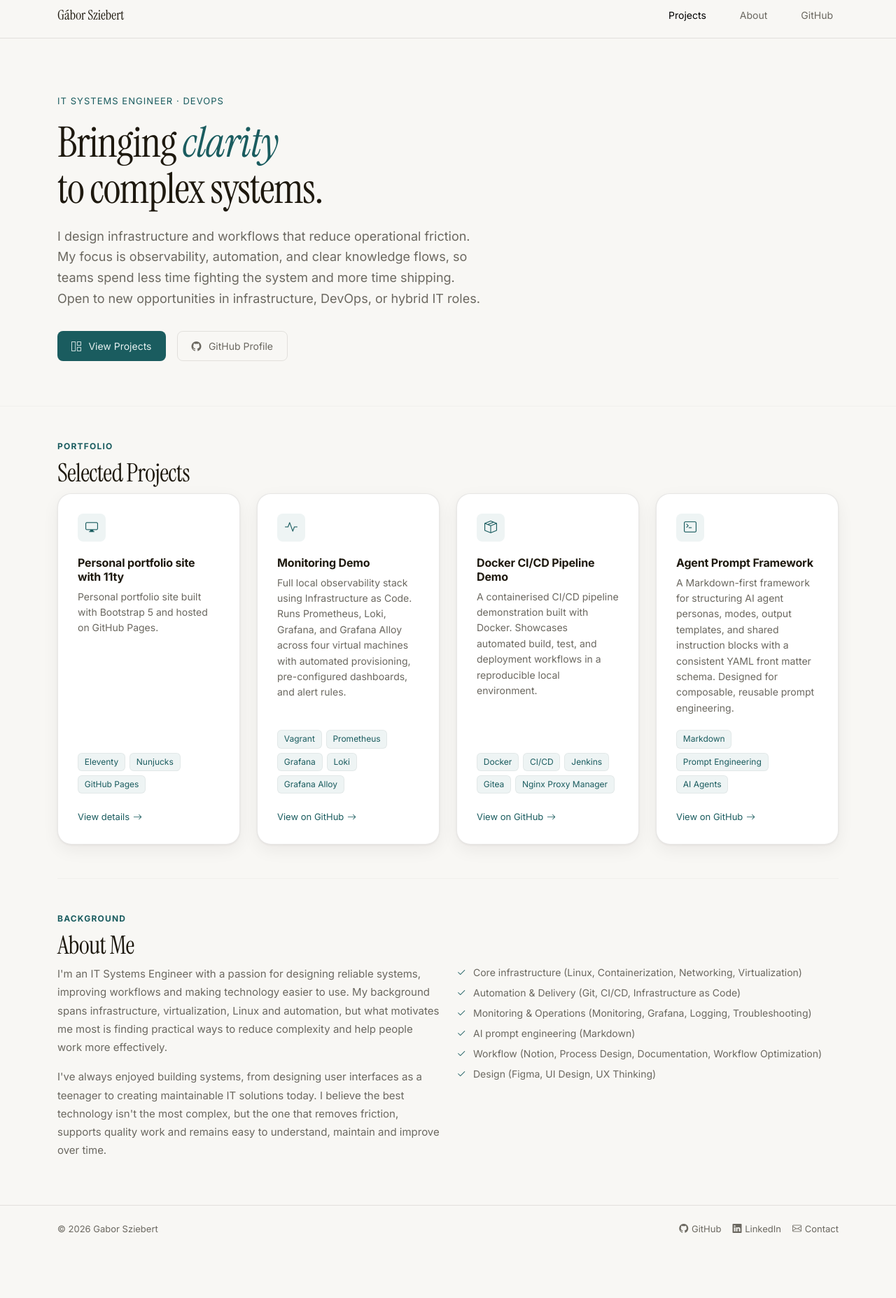
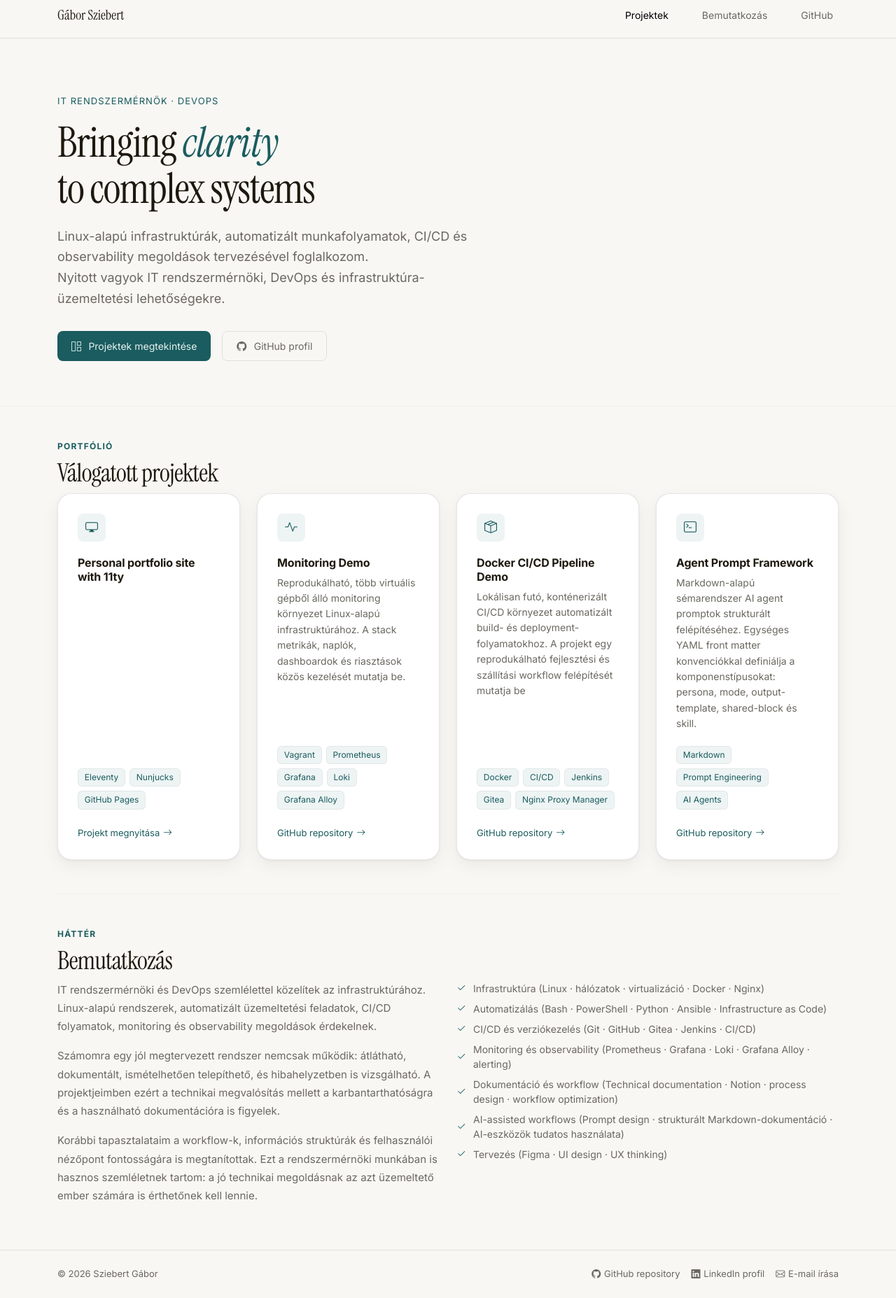
Before and after one commit to bwgabor/bwgabor.github.io, an Eleventy site: page src/index.njk in a window 1280 px wide. Shown: the part 11-1866 px from the top of the page at 70% size. Before the commit the page ends 1801 px from the top, so only its background shows below. Built offline with nearby package versions, Linux system fonts and the light colour scheme; Eleventy itself is replaced by a stand-in of ours; files that its build step writes are made by us from their sources; what markdown-it-attrs would draw is missing.

Commit message:
feat(portfolio): localize main page to Hungarian and update SEO meta tags
- Update `src/index.njk` front matter with Hungarian title and description
- Localize hero section, project cards, and about section to Hungarian
- Refine "Agent Prompt Framework" project description to accurately reflect schema-based architecture
- Update skills section grouping and rename AI skill to "AI-assisted workflows"
- Add open graph, twitter card, and canonical link meta tags to `src/_includes/base.njk`
- Update JSON-LD structured data with accurate job title and skills

```diff
--- a/src/_data/footer.json
+++ b/src/_data/footer.json
@@ -1,18 +1,18 @@
 [
   {
-    "label": "GitHub",
+    "label": "GitHub repository",
     "url": "https://github.com/bwgabor",
     "icon": "bi bi-github",
     "external": true
   },
   {
-    "label": "LinkedIn",
+    "label": "LinkedIn profil",
     "url": "https://www.linkedin.com/in/gabor-sziebert/",
     "icon": "bi bi-linkedin",
     "external": true
   },
   {
-    "label": "Contact",
+    "label": "E-mail írása",
     "url": "mailto:gabor.sziebert@gmail.com",
     "icon": "bi bi-envelope",
     "external": false
--- a/src/_data/navigation.json
+++ b/src/_data/navigation.json
@@ -1,5 +1,5 @@
 [
-  { "label": "Projects", "url": "#projects" },
-  { "label": "About", "url": "/#about" },
+  { "label": "Projektek", "url": "#projects" },
+  { "label": "Bemutatkozás", "url": "/#about" },
   { "label": "GitHub", "url": "https://github.com/bwgabor", "external": true }
 ]
--- a/src/_includes/base.njk
+++ b/src/_includes/base.njk
@@ -2,27 +2,32 @@
 <html lang="hu" data-bs-theme="light">
 
 <head>
-  <title>{{ title if title else "Gábor Sziebert · Portfolio, Projects, and Experience" }}</title>
+  <title>{{ title }}</title>
   <meta charset="UTF-8" />
   <meta name="viewport" content="width=device-width, initial-scale=1.0" />
-  <meta name="description" content="IT Systems Engineer, DevOps, and Workflow Automation. Portfolio, Projects, and Experience." />
+  <meta name="description" content="{{ description | default('Szibert Gábor IT rendszermérnök és DevOps portfóliója: Linux, automatizálás, CI/CD, Docker, monitoring, observability és dokumentációs projektek.') }}" />
   <link rel="canonical" href="https://bwgabor.github.io/">
 
   <meta name="google-site-verification" content="U5FadCEvyO8wjT_loMny51FcWQlAS7KLPt-C0CzivZU" />
 
   <!-- Open Graph / Social -->
   <meta property="og:type" content="website">
-  <meta property="og:url" content="https://bwgabor.github.io/">
-  <meta property="og:title" content="Gábor Sziebert · Portfolio, Projects, and Experience">
-  <meta property="og:site_name" content="Gábor Sziebert · Portfolio, Projects, and Experience">
-  <meta property="og:description" content="IT Systems Engineer, DevOps, and Workflow Automation. Portfolio, Projects, and Experience.">
+  <meta property="og:locale" content="hu_HU">
+  <meta property="og:site_name" content="Sziebert Gábor">
+  <meta property="og:title" content="{{ title }}">
+  <meta property="og:description" content="{{ description }}">
+  <meta property="og:url" content="{{ canonicalUrl }}">
+  <meta property="og:image" content="{{ ogImage }}">
   <meta property="og:image" content="https://bwgabor.github.io/assets/img/og-image.png">
+  <meta property="og:image:width" content="1200">
+  <meta property="og:image:height" content="630">
+  <meta property="og:image:alt" content="Szibert Gábor - IT rendszermérnök és DevOps portfólió">
 
   <!-- Twitter Card -->
   <meta name="twitter:card" content="summary_large_image">
-  <meta name="twitter:title" content="Gábor Sziebert · Portfolio, Projects, and Experience">
-  <meta name="twitter:description" content="IT Systems Engineer, DevOps, and Workflow Automation. Portfolio, Projects, and Experience.">
-  <meta name="twitter:image" content="https://bwgabor.github.io/assets/img/og-image.png">
+  <meta name="twitter:title" content="{{ title }}">
+  <meta name="twitter:description" content="{{ description }}">
+  <meta name="twitter:image" content="{{ ogImage }}">
 
   <!-- Bootstrap CDN -->
   <link href="https://cdn.jsdelivr.net/npm/bootstrap-icons@1.11.3/font/bootstrap-icons.min.css" rel="stylesheet">
@@ -34,17 +39,37 @@
   {
   "@context": "https://schema.org",
   "@type": "ProfilePage",
-  "dateCreated": "2025-01-01",
-  "dateModified": "2026-07-02",
   "mainEntity": {
     "@type": "Person",
-    "name": "Gábor Sziebert",
+    "name": "Sziebert Gábor",
+    "alternateName": "Gábor Sziebert",
     "url": "https://bwgabor.github.io",
-    "jobTitle": "DevOps Engineer",
-    "description": "IT Systems Engineer, DevOps, and Workflow Automation specialist.",
+    "jobTitle": "IT rendszermérnök",
+    "description": "IT rendszermérnök DevOps, infrastruktúra-automatizálás és observability fókusszal.",
     "sameAs": [
       "https://www.linkedin.com/in/gabor-sziebert/",
       "https://github.com/bwgabor"
+    ],
+    "image": {
+      "@type": "ImageObject",
+      "url": "https://bwgabor.github.io/assets/img/og-image.png",
+      "width": 1200,
+      "height": 630
+    },
+    "knowsAbout": [
+      "Linux",
+      "DevOps",
+      "Infrastructure as Code",
+      "CI/CD",
+      "Docker",
+      "Prometheus",
+      "Grafana",
+      "Loki",
+      "Observability",
+      "Virtualization",
+      "Networking",
+      "Technical Documentation",
+      "AI-assisted workflows"
     ]
   }
 }
@@ -89,7 +114,7 @@
   <footer class="site-footer py-4">
     <div class="container">
       <div class="d-flex flex-column flex-md-row justify-content-between align-items-center gap-3">
-        <p class="mb-0 footer-text">&copy; 2026 Gabor Sziebert</p>
+        <p class="mb-0 footer-text">&copy; 2026 Sziebert Gábor</p>
         <div class="footer-links d-flex gap-3">
           {% for item in footer %}
             <a href="{{ item.url }}" {% if item.external %}target="_blank" rel="noopener noreferrer"{% endif %}>
--- a/src/index.njk
+++ b/src/index.njk
@@ -1,5 +1,10 @@
 ---
-title: "Gábor Sziebert · Portfolio, Projects, and Experience"
+title: "Sziebert Gábor | IT rendszermérnök és DevOps portfólió"
+description: "Sziebert Gábor IT rendszermérnök és DevOps portfóliója: Linux, automatizálás, CI/CD, Docker, monitoring, observability és dokumentációs projektek."
+lang: hu
+permalink: /
+canonicalUrl: "https://bwgabor.github.io/"
+ogImage: "https://bwgabor.github.io/assets/img/og-image.png"
 ---
 {% extends "base.njk" %}
 
@@ -10,19 +15,18 @@ title: "Gábor Sziebert · Portfolio, Projects, and Experience"
     <div class="container">
       <div class="row">
         <div class="col-lg-8">
-          <p class="hero-eyebrow">IT Systems Engineer · DevOps</p>
-          <h1 class="hero-title">Bringing <em>clarity</em><br>to complex systems.</h1>
+          <p class="hero-eyebrow">IT rendszermérnök · DevOps</p>
+          <h1 class="hero-title">Bringing <em>clarity</em><br> to complex systems</h1>
           <p class="hero-sub">
-            I design infrastructure and workflows that reduce operational friction. My focus is observability, automation, and clear
-            knowledge flows, so teams spend less time fighting the system and more time shipping.<br>
-            Open to new opportunities in infrastructure, DevOps, or hybrid IT roles.
+            Linux-alapú infrastruktúrák, automatizált munkafolyamatok, CI/CD és observability megoldások tervezésével foglalkozom.<br>
+            Nyitott vagyok IT rendszermérnöki, DevOps és infrastruktúra-üzemeltetési lehetőségekre.
           </p>
           <div class="d-flex flex-column flex-sm-row gap-3 mt-4">
             <a href="#projects" class="btn-primary-custom d-flex justify-content-center align-items-center">
-              <i class="bi bi-grid-1x2 me-1"></i> View Projects
+              <i class="bi bi-grid-1x2 me-1"></i> Projektek megtekintése
             </a>
             <a href="https://github.com/bwgabor" target="_blank" rel="noopener noreferrer" class="btn-ghost-custom d-flex justify-content-center align-items-center">
-              <i class="bi bi-github me-1"></i> GitHub Profile
+              <i class="bi bi-github me-1"></i> GitHub profil
             </a>
           </div>
         </div>
@@ -36,8 +40,8 @@ title: "Gábor Sziebert · Portfolio, Projects, and Experience"
     <div class="container">
       <div class="row">
         <div class="col">
-          <p class="section-label">Portfolio</p>
-          <h2 class="section-title" id="projects-heading">Selected Projects</h2>
+          <p class="section-label">Portfólió</p>
+          <h2 class="section-title" id="projects-heading">Válogatott projektek</h2>
         </div>
       </div>
       <div class="row row-cols-1 row-cols-md-2 row-cols-lg-3 row-cols-xl-4 g-4">
@@ -49,7 +53,7 @@ title: "Gábor Sziebert · Portfolio, Projects, and Experience"
             <!-- Icon could be made dynamic later via frontmatter -->
             <div class="project-icon"><i class="bi bi-{{ project.data.icon }}"></i></div>
             <p class="project-name">{{ project.data.title }}</p>
-            <p class="project-desc">{{ project.data.description }}</p>
+            <p class="project-desc">{{ project.data.short_description }}</p>
             {% if project.data.technologies %}
             <div class="tech-tags">
               {% for tech in project.data.technologies %}
@@ -57,7 +61,7 @@ title: "Gábor Sziebert · Portfolio, Projects, and Experience"
               {% endfor %}
             </div>
             {% endif %}
-            <span class="project-link">View details <i class="bi bi-arrow-right"></i></span>
+            <span class="project-link">Projekt megnyitása <i class="bi bi-arrow-right"></i></span>
           </a>
         </div>
         {% endif %}
@@ -67,9 +71,7 @@ title: "Gábor Sziebert · Portfolio, Projects, and Experience"
             <div class="project-icon"><i class="bi bi-activity"></i></div>
             <p class="project-name">Monitoring Demo</p>
             <p class="project-desc">
-              Full local observability stack using Infrastructure as Code. Runs Prometheus, Loki,
-              Grafana, and Grafana Alloy across four virtual machines with automated provisioning,
-              pre-configured dashboards, and alert rules.
+              Reprodukálható, több virtuális gépből álló monitoring környezet Linux-alapú infrastruktúrához. A stack metrikák, naplók, dashboardok és riasztások közös kezelését mutatja be.
             </p>
             <div class="tech-tags">
               <span class="tech-tag">Vagrant</span>
@@ -78,7 +80,7 @@ title: "Gábor Sziebert · Portfolio, Projects, and Experience"
               <span class="tech-tag">Loki</span>
               <span class="tech-tag">Grafana Alloy</span>
             </div>
-            <span class="project-link">View on GitHub <i class="bi bi-arrow-right"></i></span>
+            <span class="project-link">GitHub repository <i class="bi bi-arrow-right"></i></span>
           </a>
         </div>
 
@@ -87,8 +89,7 @@ title: "Gábor Sziebert · Portfolio, Projects, and Experience"
             <div class="project-icon"><i class="bi bi-box-seam"></i></div>
             <p class="project-name">Docker CI/CD Pipeline Demo</p>
             <p class="project-desc">
-              A containerised CI/CD pipeline demonstration built with Docker. Showcases automated
-              build, test, and deployment workflows in a reproducible local environment.
+              Lokálisan futó, konténerizált CI/CD környezet automatizált build- és deployment-folyamatokhoz. A projekt egy reprodukálható fejlesztési és szállítási workflow felépítését mutatja be
             </p>
             <div class="tech-tags">
               <span class="tech-tag">Docker</span>
@@ -97,7 +98,7 @@ title: "Gábor Sziebert · Portfolio, Projects, and Experience"
               <span class="tech-tag">Gitea</span>
               <span class="tech-tag">Nginx Proxy Manager</span>
             </div>
-            <span class="project-link">View on GitHub <i class="bi bi-arrow-right"></i></span>
+            <span class="project-link">GitHub repository <i class="bi bi-arrow-right"></i></span>
           </a>
         </div>
 
@@ -106,16 +107,14 @@ title: "Gábor Sziebert · Portfolio, Projects, and Experience"
             <div class="project-icon"><i class="bi bi-terminal"></i></div>
             <p class="project-name">Agent Prompt Framework</p>
             <p class="project-desc">
-              A Markdown-first framework for structuring AI agent personas, modes, output templates,
-              and shared instruction blocks with a consistent YAML front matter schema.
-              Designed for composable, reusable prompt engineering.
+              Markdown-alapú sémarendszer AI agent promptok strukturált felépítéséhez. Egységes YAML front matter konvenciókkal definiálja a komponenstípusokat: persona, mode, output-template, shared-block és skill.
             </p>
             <div class="tech-tags">
               <span class="tech-tag">Markdown</span>
               <span class="tech-tag">Prompt Engineering</span>
               <span class="tech-tag">AI Agents</span>
             </div>
-            <span class="project-link">View on GitHub <i class="bi bi-arrow-right"></i></span>
+            <span class="project-link">GitHub repository <i class="bi bi-arrow-right"></i></span>
           </a>
         </div>
       </div>
@@ -130,31 +129,31 @@ title: "Gábor Sziebert · Portfolio, Projects, and Experience"
     <div class="container">
       <div class="row">
         <div class="col">
-          <p class="section-label">Background</p>
-          <h2 class="section-title" id="about-heading">About Me</h2>
+          <p class="section-label">Háttér</p>
+          <h2 class="section-title" id="about-heading">Bemutatkozás</h2>
         </div>
       </div>
       <div class="row">
         <div class="col-lg-6 about-body">
           <p>
-            I'm an IT Systems Engineer with a passion for designing reliable systems, improving workflows and making technology
-            easier to use. My background spans infrastructure, virtualization, Linux and automation, but what motivates me most is
-            finding practical ways to reduce complexity and help people work more effectively.
+            IT rendszermérnöki és DevOps szemlélettel közelítek az infrastruktúrához. Linux-alapú rendszerek, automatizált üzemeltetési feladatok, CI/CD folyamatok, monitoring és observability megoldások érdekelnek.
           </p>
           <p>
-            I've always enjoyed building systems, from designing user interfaces as a teenager to creating maintainable IT solutions
-            today. I believe the best technology isn't the most complex, but the one that removes friction, supports quality work
-            and remains easy to understand, maintain and improve over time.
+            Számomra egy jól megtervezett rendszer nemcsak működik: átlátható, dokumentált, ismételhetően telepíthető, és hibahelyzetben is vizsgálható. A projektjeimben ezért a technikai megvalósítás mellett a karbantarthatóságra és a használható dokumentációra is figyelek.
           </p>
+          <p>
+          Korábbi tapasztalataim a workflow-k, információs struktúrák és felhasználói nézőpont fontosságára is megtanítottak. Ezt a rendszermérnöki munkában is hasznos szemléletnek tartom: a jó technikai megoldásnak az azt üzemeltető ember számára is érthetőnek kell lennie.
+        </p>
         </div>
         <div class="col-lg-6">
           <ul class="skills-list p-0">
-            <li class="skill-item"><i class="bi bi-check2"></i>Core infrastructure (Linux, Containerization, Networking, Virtualization)</li>
-            <li class="skill-item"><i class="bi bi-check2"></i>Automation & Delivery (Git, CI/CD, Infrastructure as Code)</li>
-            <li class="skill-item"><i class="bi bi-check2"></i>Monitoring & Operations (Monitoring, Grafana, Logging, Troubleshooting)</li>
-            <li class="skill-item"><i class="bi bi-check2"></i>AI prompt engineering (Markdown)</li>
-            <li class="skill-item"><i class="bi bi-check2"></i>Workflow (Notion, Process Design, Documentation, Workflow Optimization)</li>
-            <li class="skill-item"><i class="bi bi-check2"></i>Design (Figma, UI Design, UX Thinking)</li>
+            <li class="skill-item"><i class="bi bi-check2"></i>Infrastruktúra (Linux · hálózatok · virtualizáció · Docker · Nginx)</li>
+            <li class="skill-item"><i class="bi bi-check2"></i>Automatizálás (Bash · PowerShell · Python · Ansible · Infrastructure as Code)</li>
+            <li class="skill-item"><i class="bi bi-check2"></i>CI/CD és verziókezelés (Git · GitHub · Gitea · Jenkins · CI/CD)</li>
+            <li class="skill-item"><i class="bi bi-check2"></i>Monitoring és observability (Prometheus · Grafana · Loki · Grafana Alloy · alerting)</li>
+            <li class="skill-item"><i class="bi bi-check2"></i>Dokumentáció és workflow (Technical documentation · Notion · process design · workflow optimization)</li>
+            <li class="skill-item"><i class="bi bi-check2"></i>AI-assisted workflows (Prompt design · strukturált Markdown-dokumentáció · AI-eszközök tudatos használata)</li>
+            <li class="skill-item"><i class="bi bi-check2"></i>Tervezés (Figma · UI design · UX thinking)</li>
           </ul>
         </div>
       </div>
--- a/src/projects/index.njk
+++ b/src/projects/index.njk
@@ -11,8 +11,8 @@ eleventyExcludeFromCollections: true
     <div class="container">
       <div class="row">
         <div class="col">
-          <p class="section-label">Portfolio</p>
-          <h2 class="section-title" id="projects-list-heading">All Projects</h2>
+          <p class="section-label">Portfólió</p>
+          <h2 class="section-title" id="projects-list-heading">Projektjeim</h2>
         </div>
       </div>
       <div class="row row-cols-1 row-cols-md-2 row-cols-lg-3 g-4">
@@ -31,7 +31,7 @@ eleventyExcludeFromCollections: true
               {% endfor %}
             </div>
             {% endif %}
-            <span class="project-link">View details <i class="bi bi-arrow-right"></i></span>
+            <span class="project-link">Projekt megtekintése <i class="bi bi-arrow-right"></i></span>
           </a>
         </div>
         {% endif %}
```
